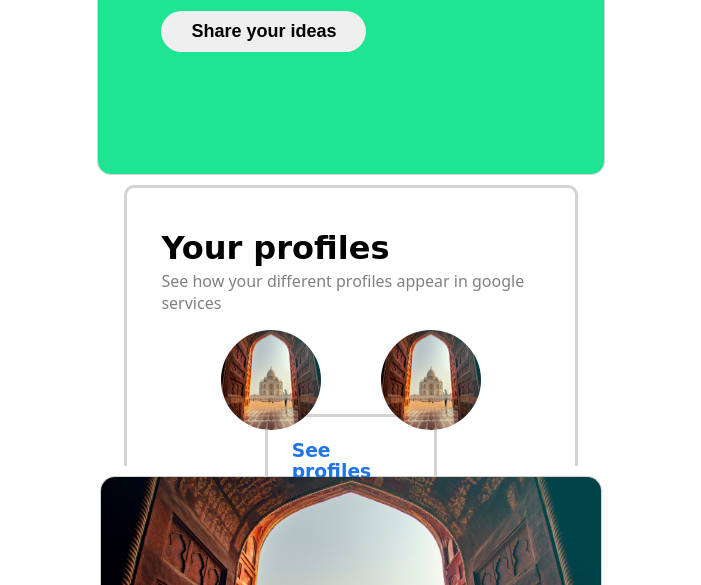
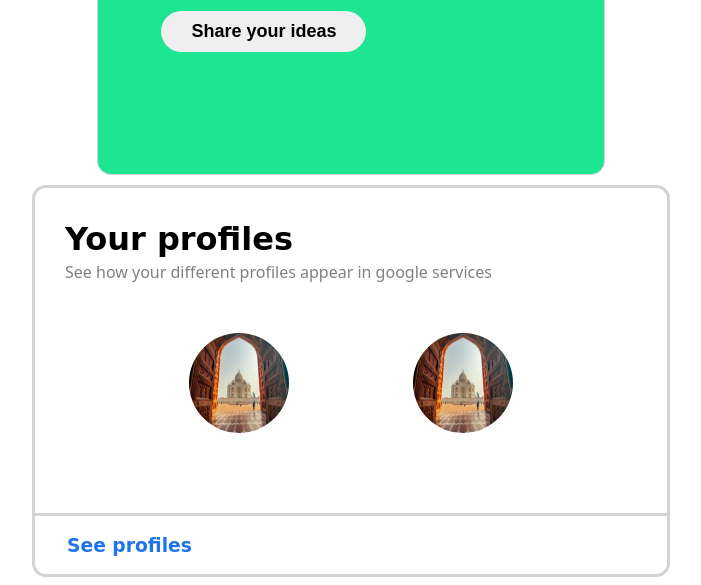
Before and after one commit to harshu-2203/How-To-css-Assg1, a plain HTML site: page assigment/index.html in a window 1280 px wide. Shown: the part 215-800 px from the top of the page, without its empty margins (289-990 px from the left). Drawn offline with Linux system fonts and the light colour scheme.

Commit message:
Update style.css

```diff
--- a/assigment/style.css
+++ b/assigment/style.css
@@ -25,14 +25,19 @@
 }
 .secondcard{
     border: 3px solid lightgray;
-    border-bottom: 0px;
-    border-top-left-radius: 10px;
-    border-top-right-radius: 10px;
+    /* border-bottom: 0px; */
+    border-radius: 14px;
     font-family: system-ui;
-    height: 200px;
-    width: 30%;
+    /* height: 200px; */
+    width: 50%;
     margin: 10px auto;
-    padding: 39px 34px;
+    /* padding: 39px 34px; */
+
+    /* border-radius: 14px;
+    margin: 40px auto;
+    /* padding: 10px; */
+    /* width: 59%; */
+
 }
 .secondcard .box-img{
     display: inline-block;
@@ -43,10 +48,11 @@
   background-position: center center;
   background-size: cover;
 }
-/* .secondcard .innercard{
-    padding: 10px 30px;
-    margin: 12px;
-} */
+.secondcard .innercard{
+    padding: 30px;
+    align-content: left;
+    /* margin: 12px; */
+}
 .secondcard h1{
     line-height: 0px;
     font-family: cursive;
@@ -59,20 +65,24 @@
 .secondcard .profile-img{
     display: flex;
     justify-content: space-evenly;
+    margin: 50px 0px;
 }
 .secondcardfooter{
     /* height: 200px; */
-    width: 31.3%;
+    /* width: 31.3%;
     margin: auto;
     padding: 4px 24px;
     border: 3px solid lightgray;
     border-bottom-left-radius: 10px;
     border-bottom-right-radius: 10px;
-    margin-top: -1rem;
+    margin-top: -1rem; */
+    border-top: 3px solid lightgray;
+    align-content: left;
 }
 .secondcardfooter h3{
     font-family: cursive;
     color: #1f75e8;
+    padding: 0px 32px;
 }
 .thirdcard{
     border-radius: 14px;
```
